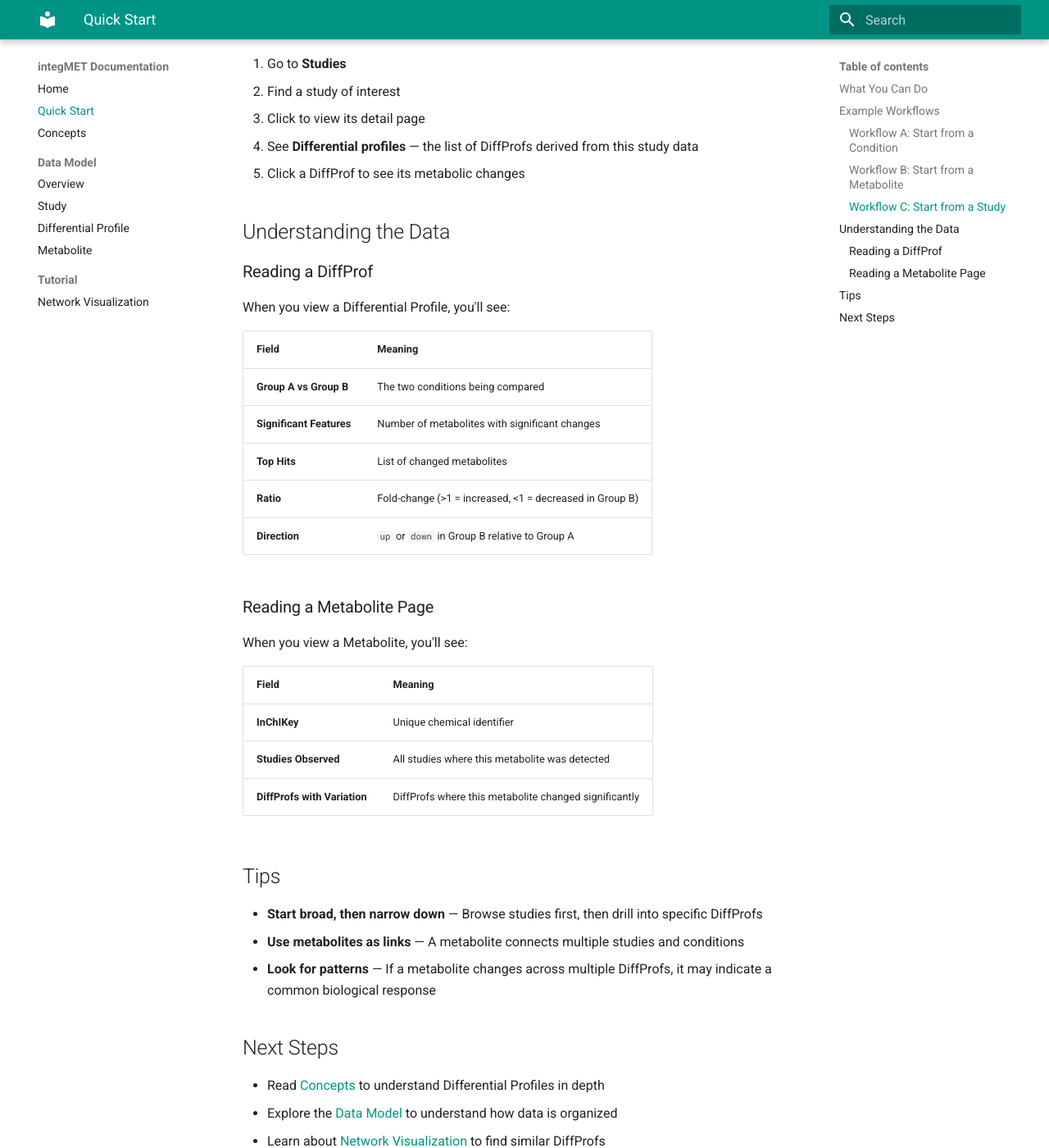
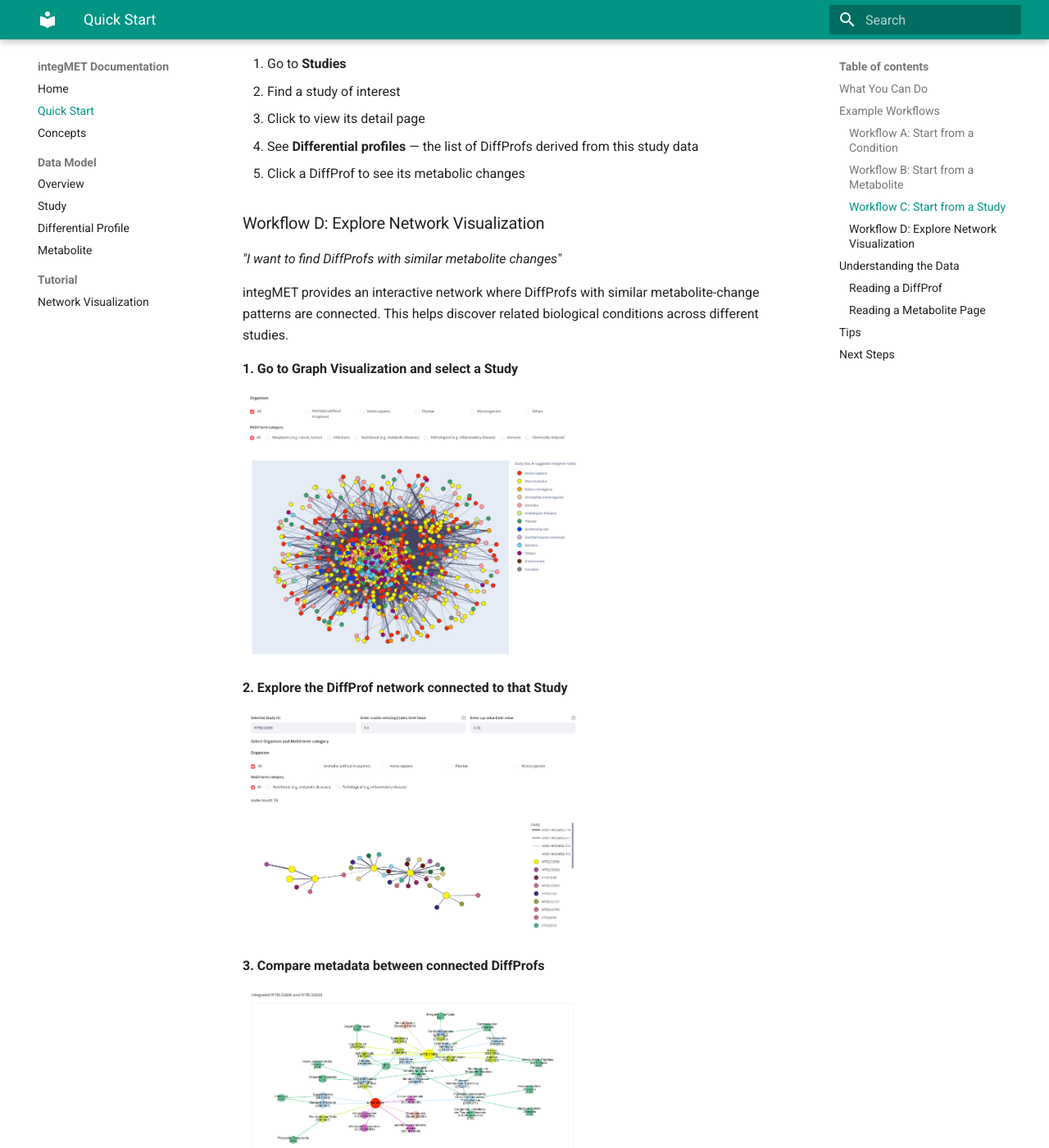
Before and after one commit to integMET/integMET-docs, an MkDocs documentation site: the page built from docs/quickstart.md, in a window 1280 px wide and 1400 px high, scrolled down 2958 px. Shown: the whole window at 82% size. Built offline with MkDocs 1.6.1 and Material for MkDocs 9.7.7, drawn with Linux system fonts in a browser that asks for light colours; some of the changed text lies outside the part shown.

Commit message:
Add Workflow D: Network Visualization to Quick Start
- Brief overview of network exploration workflow
- Link to detailed tutorial

Co-Authored-By: Claude Opus 4.5 <noreply@anthropic.com>

```diff
--- a/docs/quickstart.md
+++ b/docs/quickstart.md
@@ -54,6 +54,26 @@ This guide helps you get started with integMET in a few minutes.
 4. See **Differential profiles** — the list of DiffProfs derived from this study data
 5. Click a DiffProf to see its metabolic changes
 
+### Workflow D: Explore Network Visualization
+
+*"I want to find DiffProfs with similar metabolite changes"*
+
+integMET provides an interactive network where DiffProfs with similar metabolite-change patterns are connected. This helps discover related biological conditions across different studies.
+
+**1. Go to Graph Visualization and select a Study**
+
+<img src="../tutorial/integmet_study_graph.png" width="60%">
+
+**2. Explore the DiffProf network connected to that Study**
+
+<img src="../tutorial/integmet_diffprof_network.png" width="60%">
+
+**3. Compare metadata between connected DiffProfs**
+
+<img src="../tutorial/integmet_metadata_network.png" width="60%">
+
+For detailed instructions, see the [Network Visualization Tutorial](tutorial/network_visualization.md).
+
 ## Understanding the Data
 
 ### Reading a DiffProf
```
